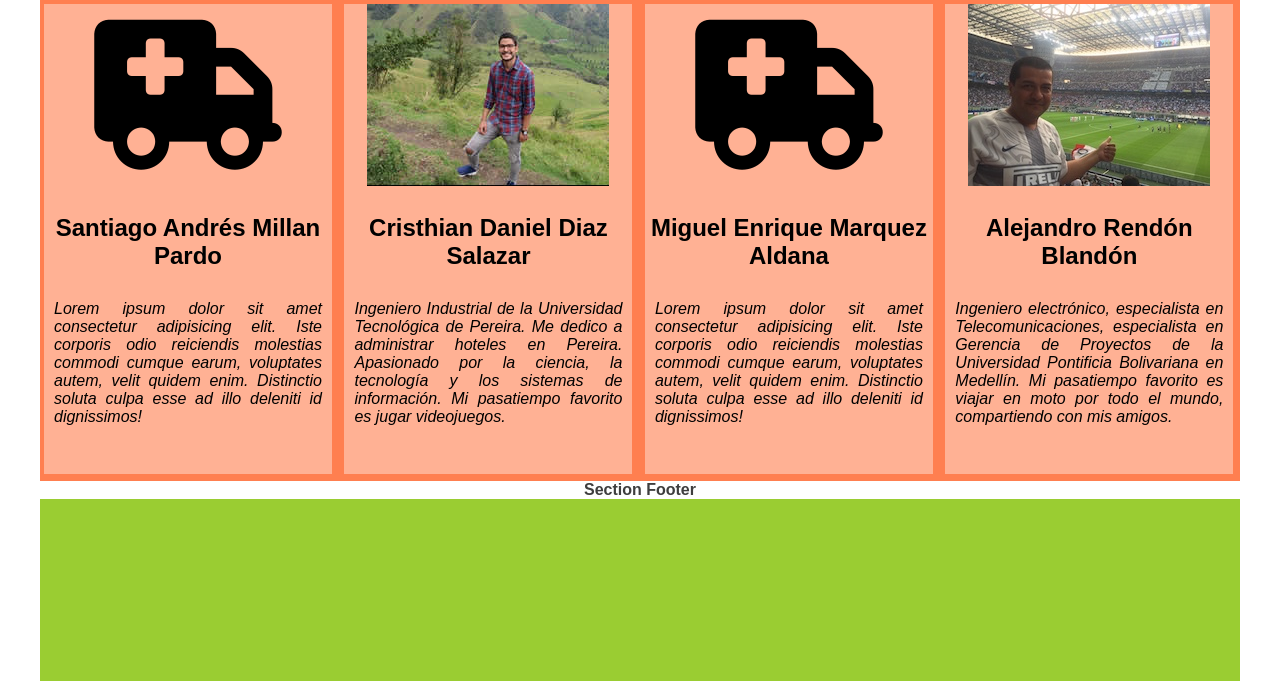
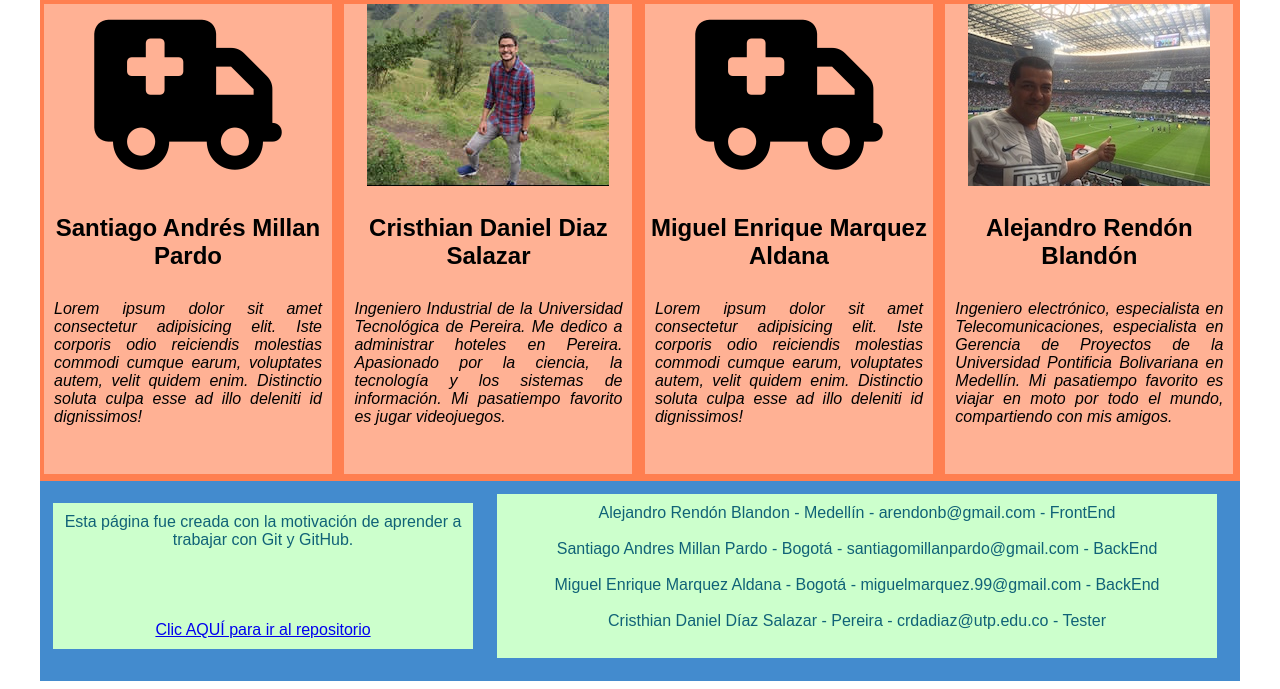
Before and after one commit to arendonb/semana-1-98, a website: page src/index.html in a window 1280 px wide. Shown: the part 1319-2008 px from the top of the page. Drawn offline with Linux system fonts and the light colour scheme.

Commit message:
Se creó el footer según el requerimiento y se pusieron los id en las classes "section N" section-1= services, section-2=news, section-3=team

```diff
--- a/src/index.html
+++ b/src/index.html
@@ -49,7 +49,7 @@
             </div>
 
         </div>
-        <div class="section-1">
+        <div class="section-1" id="services">
             <p class="section-text">Servicios</p>
             <div class="col-3">
                 <p>
@@ -105,7 +105,7 @@
             </div>
         </div>
 
-        <div class="section-2">
+        <div class="section-2" id="news">
             <p class="section-text">Noticias</p>
             <div class="section-news">
 
@@ -171,7 +171,7 @@
 
         </div>
 
-        <div class="section-3">
+        <div class="section-3" id="team">
             <p class="section-text">Equipo</p>
             <div class="col-5">
                     <p>
@@ -258,7 +258,40 @@
         </div>
 
         <footer class="footer">
-            <p class="section-text">Section Footer</p>
+            <table class="egt">
+
+                <tr>
+
+                  <td><div class="contenedor">
+                    Esta página fue creada con la motivación de aprender a trabajar con Git y GitHub.<br>
+                    <br>
+                    <br>
+                    <br>
+                    <br>
+                    <a href="https://github.com/arendonb/semana-1-98" target="_blank">Clic AQUÍ para ir al repositorio</a>
+                    <br>
+                </div></td>
+
+                  <td> <div class="contenedor1">
+                    Alejandro Rendón Blandon - Medellín - arendonb@gmail.com - FrontEnd<br>
+                    <br>
+
+                    Santiago Andres Millan Pardo - Bogotá - santiagomillanpardo@gmail.com - BackEnd<br>
+                    <br>
+
+                    Miguel Enrique Marquez Aldana - Bogotá - miguelmarquez.99@gmail.com -  BackEnd<br>
+                    <br>
+
+                    Cristhian Daniel Díaz Salazar - Pereira - crdadiaz@utp.edu.co - Tester<br>
+                    <br>
+                </div></td>
+
+                </tr>
+
+
+              </table>
+
+
         </footer>
 
     </div>
--- a/src/style.css
+++ b/src/style.css
@@ -127,10 +127,11 @@ body{
 
 .footer{
     height: 200px;
-    background-color: yellowgreen;
+    background-color: rgb(67, 139, 206);
     bottom: 0px;
-    /* position: fixed; */
-    /* width: 1200px; */
+    position: bottom;
+    width: 1200px;
+
 }
 
 .section-text{
@@ -256,4 +257,24 @@ hr{
 .main-menu__link:hover{
     text-decoration: underline;
     font-weight: bold;
+
 }
+
+.contenedor{
+width:400px;
+margin:10px 10px;
+padding:10px;
+font-size:italic;
+background-color:#cfc;
+color: #106277;
+text-align: center;
+}
+.contenedor1{
+    width:700px;
+    margin:10px 10px;
+    padding:10px;
+    font-size:italic;
+    background-color:#cfc;
+    color: #106277;
+    text-align: center;
+    }
```
